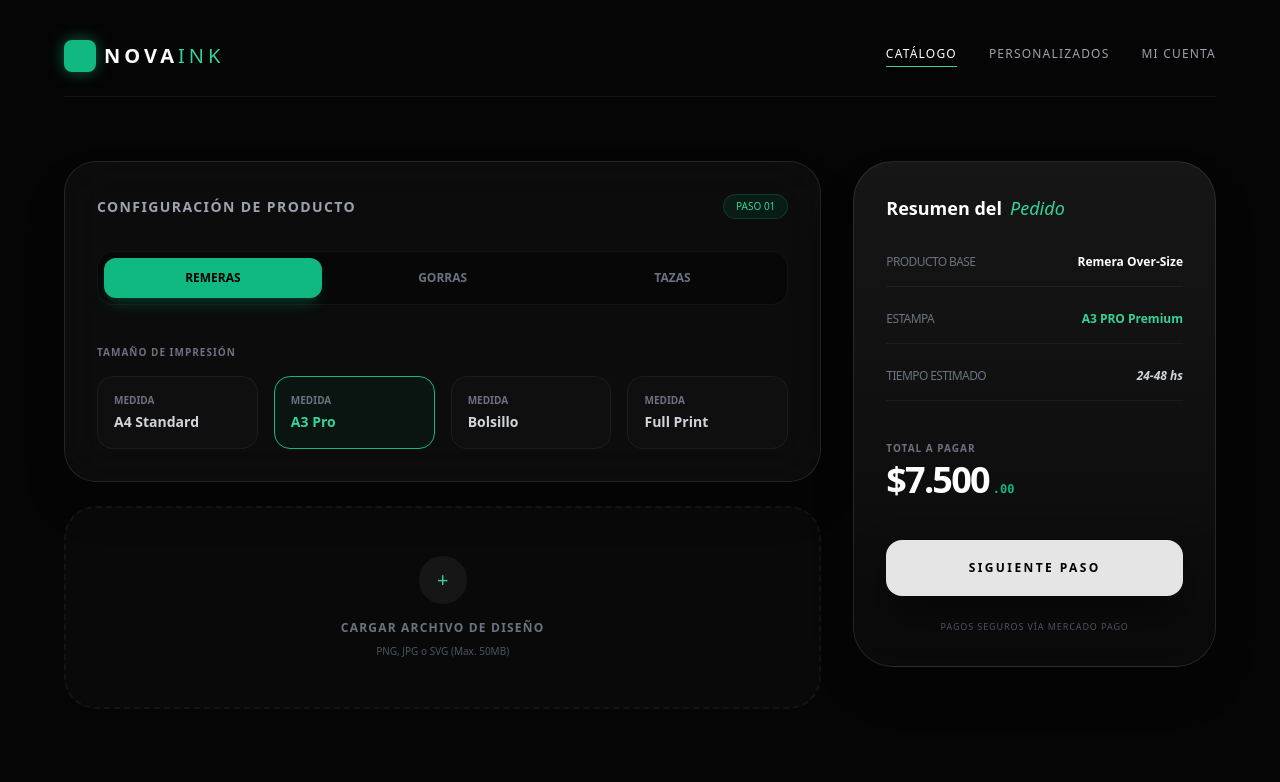
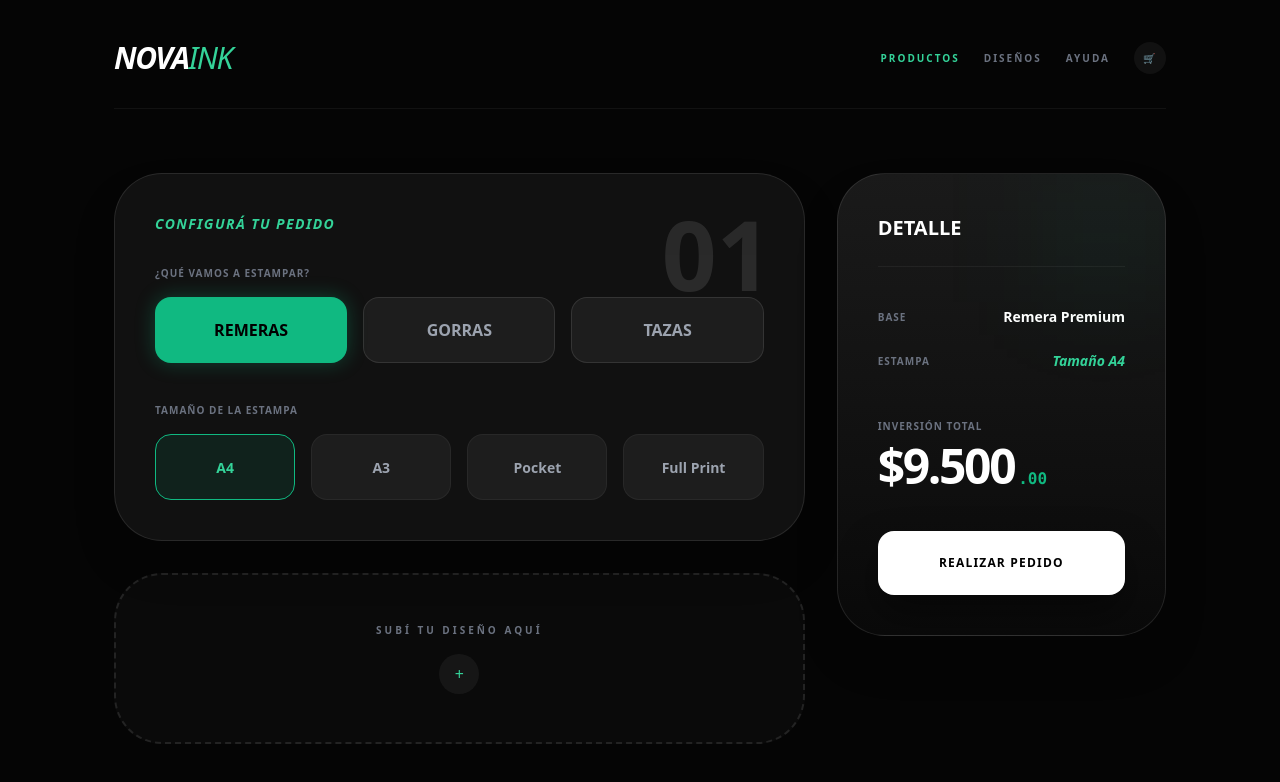
Before and after one commit to miguelquinteros232-tech/novaink-web, a Next.js app: page / in a window 1280 px wide. Shown: the top 782 px of the page. Built offline with nearby package versions, Linux system fonts and the light colour scheme.

Commit message:
Update page.js

```diff
--- a/app/page.js
+++ b/app/page.js
@@ -1,109 +1,109 @@
 import React from 'react';
 
-export default function NovaInkPro() {
+export default function NovaInkFinal() {
   return (
     <main className="min-h-screen bg-[#050505] text-white font-sans selection:bg-emerald-500/30">
 
-      {/* Fondo con Luces Difusas (Esto da el toque de la foto) */}
-      <div className="fixed top-0 left-0 w-full h-full overflow-hidden -z-10">
-        <div className="absolute top-[-10%] left-[-10%] w-[40%] h-[40%] bg-emerald-900/20 rounded-full blur-[120px]"></div>
-        <div className="absolute bottom-[10%] right-[-5%] w-[30%] h-[30%] bg-blue-900/10 rounded-full blur-[100px]"></div>
+      {/* Fondo con resplandor neón (Como en tu captura) */}
+      <div className="fixed top-0 left-0 w-full h-full -z-10">
+        <div className="absolute top-[-10%] left-[-10%] w-[500px] h-[500px] bg-emerald-600/10 rounded-full blur-[120px]"></div>
+        <div className="absolute bottom-[0%] right-[0%] w-[300px] h-[300px] bg-emerald-900/10 rounded-full blur-[100px]"></div>
       </div>
 
-      <div className="max-w-[1200px] mx-auto px-6 py-10">
+      <div className="max-w-[1100px] mx-auto px-6 py-10">
 
-        {/* Header Superior sutil */}
-        <header className="flex justify-between items-center mb-16 border-b border-white/5 pb-6">
-          <div className="flex items-center gap-2">
-            <div className="w-8 h-8 bg-emerald-500 rounded-lg shadow-[0_0_15px_rgba(16,185,129,0.5)]"></div>
-            <h1 className="text-xl font-bold tracking-[0.2em] uppercase">Nova<span className="text-emerald-400 font-light">Ink</span></h1>
+        {/* Encabezado Principal */}
+        <header className="flex justify-between items-center mb-16 border-b border-white/5 pb-8">
+          <h1 className="text-3xl font-black italic tracking-tighter">
+            NOVA<span className="text-emerald-400 font-light">INK</span>
+          </h1>
+          <div className="flex items-center gap-6 text-[10px] font-bold tracking-[0.2em] text-gray-500">
+            <span className="text-emerald-400">PRODUCTOS</span>
+            <span className="hover:text-white cursor-pointer transition-colors">DISEÑOS</span>
+            <span className="hover:text-white cursor-pointer transition-colors">AYUDA</span>
+            <div className="w-8 h-8 bg-white/5 rounded-full flex items-center justify-center text-white">🛒</div>
           </div>
-          <nav className="hidden md:flex gap-8 text-xs font-medium text-gray-400 tracking-widest">
-            <span className="text-white border-b border-emerald-400 pb-1">CATÁLOGO</span>
-            <span className="hover:text-white cursor-pointer transition-colors">PERSONALIZADOS</span>
-            <span className="hover:text-white cursor-pointer transition-colors">MI CUENTA</span>
-          </nav>
         </header>
 
-        <div className="grid grid-cols-1 lg:grid-cols-12 gap-8 items-start">
+        <div className="grid grid-cols-1 lg:grid-cols-12 gap-8">
 
-          {/* LADO IZQUIERDO: CONFIGURADOR (65% del ancho) */}
-          <div className="lg:col-span-8 space-y-6">
+          {/* LADO IZQUIERDO: SELECCIÓN DE PRODUCTO */}
+          <div className="lg:col-span-8 space-y-8">
 
-            <div className="bg-[#111111]/60 backdrop-blur-xl border border-white/10 p-8 rounded-[2rem] shadow-2xl">
-              <div className="flex justify-between items-center mb-8">
-                <h2 className="text-sm font-bold text-gray-400 uppercase tracking-widest">Configuración de Producto</h2>
-                <span className="text-[10px] bg-emerald-500/10 text-emerald-400 px-3 py-1 rounded-full border border-emerald-500/20">PASO 01</span>
+            <section className="bg-[#111111] border border-white/10 p-10 rounded-[3rem] shadow-2xl relative overflow-hidden">
+              <div className="absolute top-0 right-0 p-8 opacity-10">
+                <span className="text-8xl font-black">01</span>
               </div>
 
-              {/* Selectores Estilo Trading (Como el de Account Type) */}
-              <div className="grid grid-cols-3 gap-3 p-1.5 bg-black/40 rounded-2xl border border-white/5">
-                <button className="py-3 px-4 rounded-xl text-xs font-bold transition-all bg-emerald-500 text-black shadow-lg shadow-emerald-500/20">REMERAS</button>
-                <button className="py-3 px-4 rounded-xl text-xs font-bold transition-all text-gray-500 hover:text-white">GORRAS</button>
-                <button className="py-3 px-4 rounded-xl text-xs font-bold transition-all text-gray-500 hover:text-white">TAZAS</button>
-              </div>
+              <h2 className="text-sm font-black text-emerald-400 uppercase tracking-widest mb-8 italic">Configurá tu pedido</h2>
 
-              <div className="mt-10">
-                <h3 className="text-[10px] text-gray-500 font-bold uppercase tracking-widest mb-4">Tamaño de Impresión</h3>
-                <div className="grid grid-cols-2 md:grid-cols-4 gap-4">
-                  {['A4 Standard', 'A3 Pro', 'Bolsillo', 'Full Print'].map((size, index) => (
-                    <div key={size} className={`p-4 rounded-2xl border transition-all cursor-pointer ${index === 1 ? 'border-emerald-500 bg-emerald-500/5' : 'border-white/5 bg-white/[0.02] hover:border-white/20'}`}>
-                      <p className="text-[10px] text-gray-500 mb-1 font-bold uppercase">Medida</p>
-                      <p className={`text-sm font-bold ${index === 1 ? 'text-emerald-400' : 'text-gray-300'}`}>{size}</p>
-                    </div>
-                  ))}
+              <div className="space-y-10">
+                {/* Selector de Categoría (Copiando el estilo de botones de la foto) */}
+                <div>
+                  <p className="text-[10px] text-gray-500 uppercase font-bold mb-4 tracking-widest">¿Qué vamos a estampar?</p>
+                  <div className="grid grid-cols-1 md:grid-cols-3 gap-4">
+                    <button className="bg-emerald-500 text-black font-black py-5 rounded-2xl shadow-[0_0_20px_rgba(16,185,129,0.3)] hover:scale-105 transition-all">
+                      REMERAS
+                    </button>
+                    <button className="bg-white/5 border border-white/10 hover:border-white/20 py-5 rounded-2xl font-bold transition-all text-gray-400 hover:text-white">
+                      GORRAS
+                    </button>
+                    <button className="bg-white/5 border border-white/10 hover:border-white/20 py-5 rounded-2xl font-bold transition-all text-gray-400 hover:text-white">
+                      TAZAS
+                    </button>
+                  </div>
+                </div>
+
+                {/* Selector de Tamaño (Como el de $50k de la foto) */}
+                <div>
+                  <p className="text-[10px] text-gray-500 uppercase font-bold mb-4 tracking-widest">Tamaño de la estampa</p>
+                  <div className="grid grid-cols-2 md:grid-cols-4 gap-4">
+                    {['A4', 'A3', 'Pocket', 'Full Print'].map((item, index) => (
+                      <div key={item} className={`p-5 rounded-2xl border text-center transition-all cursor-pointer ${index === 0 ? 'border-emerald-500 bg-emerald-500/10' : 'border-white/5 bg-white/5 hover:border-white/30'}`}>
+                        <span className={`text-sm font-black ${index === 0 ? 'text-emerald-400' : 'text-gray-400'}`}>{item}</span>
+                      </div>
+                    ))}
+                  </div>
                 </div>
               </div>
-            </div>
+            </section>
 
-            {/* Dropzone de archivos estilo "Upload" */}
-            <div className="bg-[#111111]/40 border-2 border-dashed border-white/5 p-12 rounded-[2rem] flex flex-col items-center justify-center group hover:border-emerald-500/40 transition-all cursor-pointer">
-              <div className="w-12 h-12 rounded-full bg-white/5 flex items-center justify-center mb-4 group-hover:scale-110 transition-transform">
-                <span className="text-emerald-400 text-xl">+</span>
-              </div>
-              <p className="text-xs font-bold tracking-widest text-gray-500 uppercase">Cargar Archivo de Diseño</p>
-              <p className="text-[10px] text-gray-600 mt-2">PNG, JPG o SVG (Max. 50MB)</p>
+            {/* Zona de carga de archivos */}
+            <div className="bg-[#111111]/50 border-2 border-dashed border-white/10 p-12 rounded-[3rem] flex flex-col items-center justify-center group hover:border-emerald-500/40 transition-all cursor-pointer">
+              <p className="text-[10px] font-black text-gray-500 uppercase tracking-[0.3em]">Subí tu diseño aquí</p>
+              <div className="mt-4 w-10 h-10 bg-white/5 rounded-full flex items-center justify-center text-emerald-400 group-hover:scale-125 transition-all">+</div>
             </div>
           </div>
 
-          {/* LADO DERECHO: PANEL DE COSTOS (Resumen) */}
-          <aside className="lg:col-span-4 h-fit">
-            <div className="bg-gradient-to-b from-[#161616] to-[#0A0A0A] border border-white/10 p-8 rounded-[2.5rem] shadow-2xl relative overflow-hidden">
-              {/* Adorno de luz en el resumen */}
-              <div className="absolute top-0 right-0 w-32 h-32 bg-emerald-500/10 blur-[50px] -z-10"></div>
+          {/* LADO DERECHO: RESUMEN DE PAGO (Inspirado en el panel derecho de la foto) */}
+          <aside className="lg:col-span-4">
+            <div className="bg-gradient-to-b from-[#1a1a1a] to-[#0a0a0a] border border-white/10 p-10 rounded-[3rem] shadow-2xl relative overflow-hidden h-fit sticky top-10">
+              <div className="absolute top-0 right-0 w-32 h-32 bg-emerald-500/5 blur-[50px]"></div>
 
-              <h2 className="text-lg font-bold mb-8 flex items-center gap-2">
-                Resumen del <span className="text-emerald-400 font-light italic">Pedido</span>
-              </h2>
+              <h2 className="text-xl font-black mb-10 border-b border-white/5 pb-6">DETALLE</h2>
 
-              <div className="space-y-6 mb-10 text-xs">
-                <div className="flex justify-between items-center border-b border-white/5 pb-4">
-                  <span className="text-gray-500 uppercase tracking-tighter">Producto base</span>
-                  <span className="font-bold">Remera Over-Size</span>
+              <div className="space-y-6 mb-12">
+                <div className="flex justify-between items-center">
+                  <span className="text-[10px] text-gray-500 font-bold uppercase tracking-widest">Base</span>
+                  <span className="text-sm font-bold">Remera Premium</span>
                 </div>
-                <div className="flex justify-between items-center border-b border-white/5 pb-4">
-                  <span className="text-gray-500 uppercase tracking-tighter">Estampa</span>
-                  <span className="font-bold text-emerald-400">A3 PRO Premium</span>
-                </div>
-                <div className="flex justify-between items-center border-b border-white/5 pb-4">
-                  <span className="text-gray-500 uppercase tracking-tighter">Tiempo Estimado</span>
-                  <span className="font-bold italic text-gray-300">24-48 hs</span>
+                <div className="flex justify-between items-center">
+                  <span className="text-[10px] text-gray-500 font-bold uppercase tracking-widest">Estampa</span>
+                  <span className="text-sm font-bold text-emerald-400 italic">Tamaño A4</span>
                 </div>
               </div>
 
               <div className="mb-10">
-                <p className="text-[10px] text-gray-500 uppercase font-bold mb-1 tracking-widest">Total a pagar</p>
+                <p className="text-[10px] text-gray-500 font-bold uppercase mb-2 tracking-widest">Inversión Total</p>
                 <div className="flex items-baseline gap-1">
-                  <span className="text-4xl font-black tracking-tighter">$7.500</span>
-                  <span className="text-emerald-500 text-xs font-bold font-mono">.00</span>
+                  <span className="text-5xl font-black tracking-tighter text-white">$9.500</span>
+                  <span className="text-emerald-500 font-bold font-mono">.00</span>
                 </div>
               </div>
 
-              <button className="w-full bg-[#E5E5E5] hover:bg-white text-black font-black py-5 rounded-2xl transition-all shadow-[0_20px_40px_rgba(0,0,0,0.4)] active:scale-95 uppercase text-xs tracking-[0.2em]">
-                Siguiente Paso
+              <button className="w-full bg-white text-black font-black py-6 rounded-2xl hover:scale-105 transition-all shadow-[0_20px_40px_rgba(0,0,0,0.4)] uppercase text-xs tracking-widest">
+                Realizar Pedido
               </button>
-
-              <p className="text-center text-[9px] text-gray-600 mt-6 uppercase tracking-widest">Pagos seguros vía Mercado Pago</p>
             </div>
           </aside>
 
```
